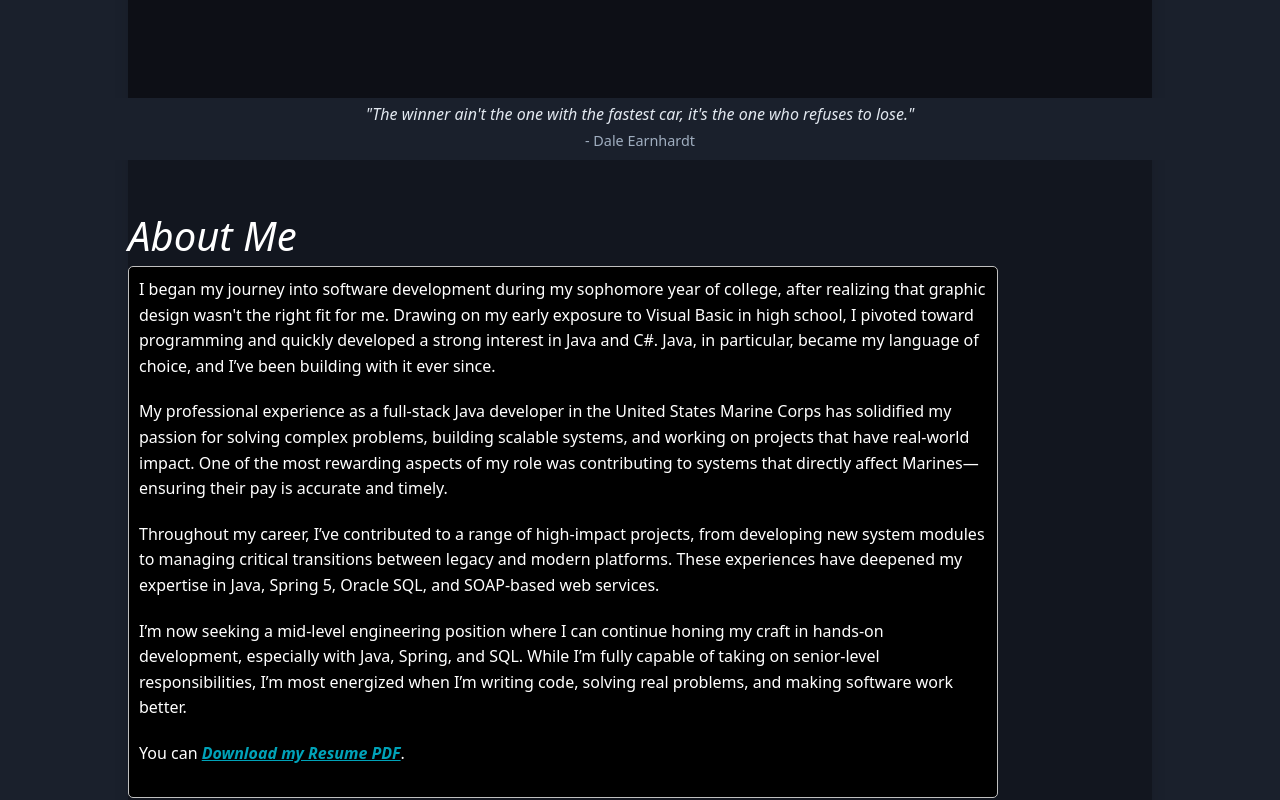
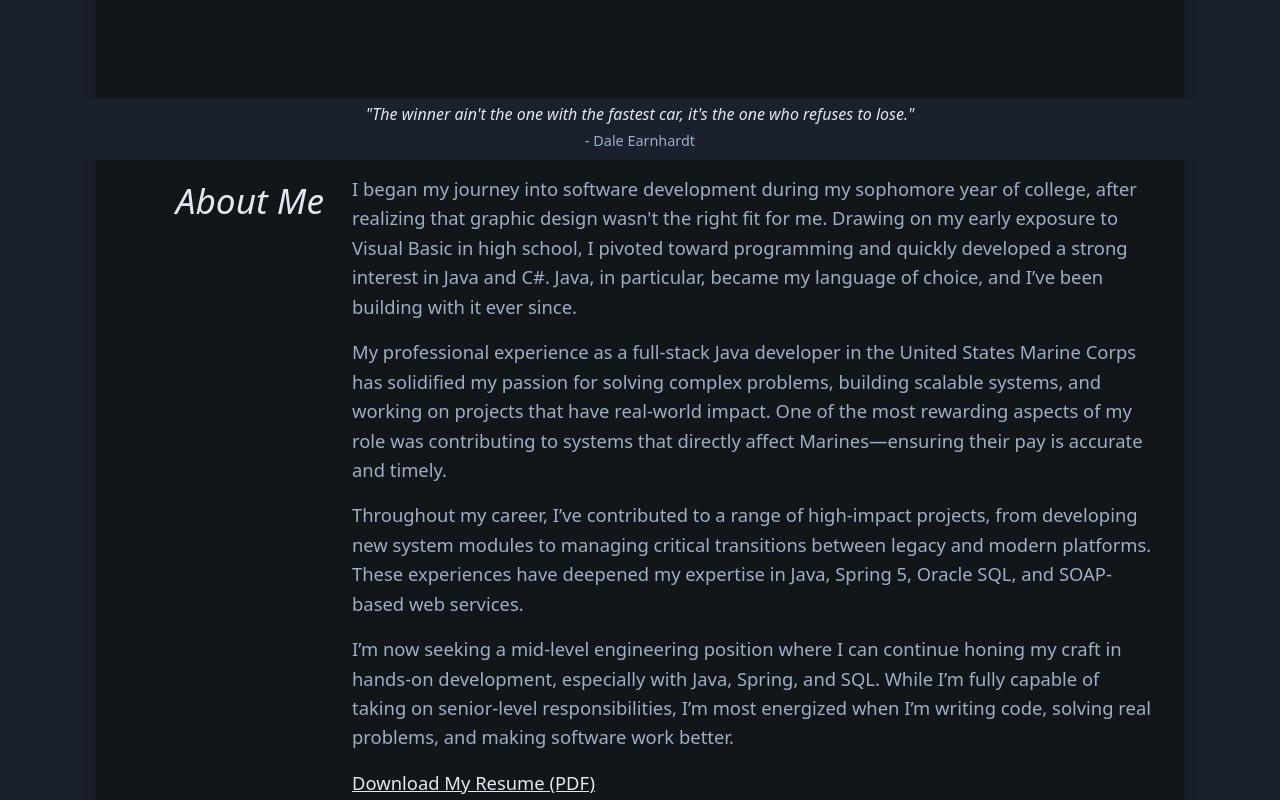
Before and after one commit to ethan5191/portfolio_v2, a Next.js app: page / in a window 1280 px wide. Shown: the part 640-1440 px from the top of the page. Built offline with nearby package versions, Linux system fonts and the light colour scheme.

Commit message:
Updated section styles to rework the about me section. Still a little more to do, but the bulk of it is done. Fixed a minor issue with the spacing of the dark/light toggle

```diff
--- a/app/components/aboutMe/AboutSection.tsx
+++ b/app/components/aboutMe/AboutSection.tsx
@@ -1,10 +1,11 @@
-import sectionStyles from "../shared/sectionContent.module.css";
+import styles from './aboutSection.module.css';
 import React from "react";
+import sectionBase from "@/app/components/shared/sectionBase.module.css";
 
 export default function AboutSection() {
-    return (<section id="about" className={sectionStyles.section}>
+    return (<section id="about" className={`${sectionBase.sectionBase} ${styles.aboutSectionSideBySide}`}>
         <h2>About Me</h2>
-        <div className={`${sectionStyles.sectionContentWrapper} ${sectionStyles.infoContent}`}>
+        <div className={styles.aboutContentSideBySide}>
             <p>I began my journey into software development during my sophomore year of college, after realizing that
                 graphic design wasn't the right fit for me. Drawing on my early exposure to Visual Basic in high school,
                 I pivoted toward programming and quickly developed a strong interest in Java and C#. Java, in
@@ -20,8 +21,8 @@ export default function AboutSection() {
                 development, especially with Java, Spring, and SQL. While I’m fully capable of taking on senior-level
                 responsibilities, I’m most energized when I’m writing code, solving real problems, and making software
                 work better.</p>
-            <p>You can <a href="/VanderburEthan_2025_V3.pdf" target="_blank"
-                          rel="noopener noreferrer">Download my Resume PDF</a>.</p>
+            <p><a href="/VanderburEthan_2025_V3.pdf" target="_blank" rel="noopener noreferrer">Download My Resume
+                (PDF)</a></p>
         </div>
     </section>);
 }
--- /dev/null
+++ b/app/components/aboutMe/aboutSection.module.css
@@ -0,0 +1,37 @@
+.aboutSectionSideBySide {
+    display: flex;
+    flex-wrap: wrap;
+    align-items: flex-start;
+    gap: var(--spacing-xl);
+    text-align: left;
+}
+
+.aboutSectionSideBySide h2 {
+    flex: 0 0 200px;
+    min-width: 150px;
+    text-align: right;
+    margin-bottom: 0;
+}
+
+.aboutContentSideBySide {
+    flex: 1;
+    min-width: 300px;
+}
+
+/* Mobile adjustments for side-by-side */
+@media (max-width: 768px) {
+    .aboutSectionSideBySide {
+        flex-direction: column; /* Stack columns vertically on mobile */
+        gap: var(--spacing-lg); /* Adjust gap for mobile */
+    }
+    .aboutSectionSideBySide h2 {
+        flex: none; /* Remove flex sizing */
+        width: 100%; /* Take full width */
+        text-align: center; /* Center heading on mobile */
+        margin-bottom: var(--spacing-md); /* Add some margin back for stacking */
+    }
+    .aboutContentSideBySide {
+        flex: none; /* Remove flex sizing */
+        width: 100%; /* Take full width */
+    }
+}
--- a/app/components/header/Header.tsx
+++ b/app/components/header/Header.tsx
@@ -87,7 +87,8 @@ export default function Header() {
                         onClick={toggleTheme}
                         aria-label={`Switch to ${theme === 'light' ? 'dark' : 'light'} mode`}
                     >
-                        <FontAwesomeIcon icon={theme === 'light' ? faMoon : faSun}/>
+                        {/*Added classname here to prevent minor position adjustments to the header when changing modes*/}
+                        <FontAwesomeIcon icon={theme === 'light' ? faMoon : faSun} className="fa-fw"/>
                     </button>
                     <button className={styles.hamburgerIcon} aria-label="Toggle navigation">
                         <span className={styles.hamburgerLine}></span>
--- a/app/components/home/HomeSection.module.css
+++ b/app/components/home/HomeSection.module.css
@@ -1,14 +1,7 @@
 .homeSection {
-    min-height: calc(100vh - var(--header-height) - var(--footer-height));
-    display: flex;
     justify-content: center;
     align-items: center;
     text-align: center;
-    background-color: var(--color-background-secondary);
-    color: var(--color-text-primary);
-    transition: background-color var(--transition-speed-normal) var(--transition-easing-default),
-    color var(--transition-speed-normal) var(--transition-easing-default);
-    scroll-margin-top: calc(var(--header-height) + var(--spacing-md));
 }
 
 .homeContent {
--- a/app/components/home/HomeSection.tsx
+++ b/app/components/home/HomeSection.tsx
@@ -1,17 +1,18 @@
 import styles from "./HomeSection.module.css";
+import sectionBase from '../shared/sectionBase.module.css';
 import React from "react";
 import {FontAwesomeIcon} from "@fortawesome/react-fontawesome";
 import {faLaptopCode} from "@fortawesome/free-solid-svg-icons/faLaptopCode";
 
 export default function HomeSection() {
     return (<>
-        <section id="home" className={styles.homeSection}>
+        <section id="home" className={`${styles.homeSection} ${sectionBase.sectionBase}`}>
             <div className={styles.homeContent}>
                 <h1 className={styles.myName}>Ethan Vanderbur</h1>
-                <p className={styles.roleTagline}>
+                <h3 className={styles.roleTagline}>
                     Full-Stack Web Developer with 10 Years of Experience.
                     <FontAwesomeIcon icon={faLaptopCode} className={styles.roleIcon}/>
-                </p>
+                </h3>
                 <p className={styles.summaryParagraph}>
                     I'm a passionate full-stack developer with professional experience in the United States Marine
                     Corps. I'm driven by solving complex problems and building scalable systems, leveraging expertise in
--- /dev/null
+++ b/app/components/shared/sectionBase.module.css
@@ -0,0 +1,43 @@
+.sectionBase {
+    min-height: calc(100vh - var(--header-height) - var(--footer-height));
+    display: flex;
+    background-color: var(--color-background-secondary);
+    color: var(--color-text-primary);
+    box-shadow: 0 4px 15px var(--color-shadow-default);
+    border-radius: var(--border-radius-md);
+    transition: background-color var(--transition-speed-normal) var(--transition-easing-default),
+    color var(--transition-speed-normal) var(--transition-easing-default),
+    box-shadow var(--transition-speed-normal) var(--transition-easing-default);
+    scroll-margin-top: calc(var(--header-height) + var(--spacing-md));
+    margin-bottom: var(--margin-bottom-sections);
+    padding: var(--spacing-xl);
+
+    h2 {
+        font-size: 2.2rem;
+        color: var(--color-text-primary);
+        margin-top: 0;
+        margin-bottom: var(--spacing-lg);
+        font-style: italic;
+    }
+
+    p {
+        line-height: 1.6;
+        margin-bottom: var(--spacing-md);
+        color: var(--color-text-secondary);
+        font-size: 1.15rem;
+    }
+
+    a {
+        color: var(--color-text-primary);
+        text-decoration: underline;
+    }
+
+    a:hover {
+        color: var(--color-accent-hover);
+    }
+}
+
+.sectionBase p:last-child {
+    margin-bottom: 0;
+    padding-bottom: 0;
+}
--- a/app/page.module.css
+++ b/app/page.module.css
@@ -1,6 +1,5 @@
 .mainContentArea {
-    max-width: 80%;
-    background-color: var(--color-background-secondary);
+    max-width: 85%;
     color: var(--color-text-primary);
     margin: calc(var(--header-height) + var(--spacing-md)) auto calc(var(--footer-height) + var(--spacing-md));
     min-height: calc(100vh - var(--header-height) - var(--footer-height));
--- a/app/variables.css
+++ b/app/variables.css
@@ -7,7 +7,7 @@
     --color-text-secondary: #495057;
     --color-text-subtle: #C0C0C0;
     --color-border-default: #DEE2E6;
-    --color-shadow-default: rgba(0, 0, 0, 0.1);
+    --color-shadow-default: rgba(0, 0, 0, 0.15);
     --color-background-secondary: #F8F9FA;
 
     --font-family-name: "Monotype Corsiva", cursive;
@@ -21,6 +21,8 @@
     --spacing-md: 1rem;
     --spacing-lg: 1.5rem;
     --spacing-xl: 1.75rem;
+
+    --margin-bottom-sections: 20px;
 
     /* Border Radius */
     --border-radius-sm: 4px;
@@ -47,8 +49,7 @@ body.dark-mode {
     --color-text-secondary: #A0AEC0;
     --color-text-subtle: #718096;
     --color-border-default: #4A5568;
-    --color-background-secondary: #2D3748;
-    --color-background-secondary: rgba(0, 0, 0, 0.3);
+    --color-background-secondary: #11161B;
     --color-background-hamburger-line: #48BB78;
     --color-background-mobile-nav: rgba(44, 123, 71, .90);
     --color-text-mobile-nav: #C0C0C0;
```
